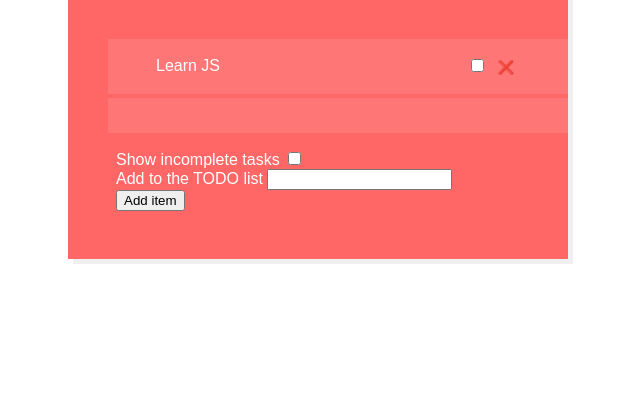
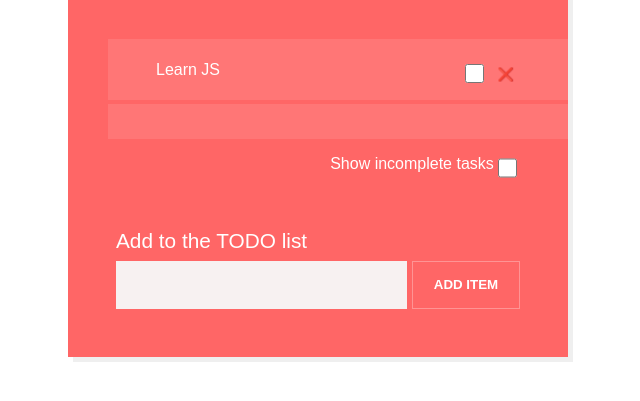
Before and after one commit to hoanglechau/js-todo-list, a plain HTML site: page index.html in a window 1280 px wide. Shown: the part 205-606 px from the top of the page, without its empty margins (322-962 px from the left). Drawn offline with Linux system fonts and the light colour scheme.

Commit message:
Update styles.css

```diff
--- a/styles.css
+++ b/styles.css
@@ -61,3 +61,71 @@
   cursor: pointer;
   color: #fff;
 }
+
+input[type="checkbox"] {
+  cursor: pointer;
+  width: 1.2rem;
+  height: 1.2rem;
+}
+
+.task-list input[type="checkbox"] {
+  position: relative;
+  top: 0.3rem;
+}
+
+.task-list .label {
+  transition: opacity 0.2s linear;
+}
+
+.task-list .done .label {
+  opacity: 0.6;
+  text-decoration: line-through;
+}
+
+.filter-wrapper {
+  display: flex;
+  justify-content: flex-end;
+  margin-top: 1em;
+}
+
+.form {
+  margin-top: 3rem;
+  display: flex;
+  flex-wrap: wrap;
+}
+
+.form label {
+  min-width: 100%;
+  margin-bottom: 0.5rem;
+  font-size: 1.3rem;
+}
+
+.form input {
+  flex-grow: 1;
+  border: none;
+  background: #f7f1f1;
+  padding: 0 1.5em;
+  font-size: initial;
+}
+
+.form button {
+  padding: 0 1.3rem;
+  background: #ff6666;
+  color: white;
+  text-transform: uppercase;
+  font-weight: bold;
+  border: 1px solid rgba(255, 255, 255, 0.3);
+  margin-left: 5px;
+  cursor: pointer;
+  transition: background 0.2s ease-out;
+}
+
+.form button:hover {
+  filter: brightness(110%);
+}
+
+.form input,
+.form button {
+  font-family: "Quicksand", sans-serif;
+  height: 3rem;
+}
```
